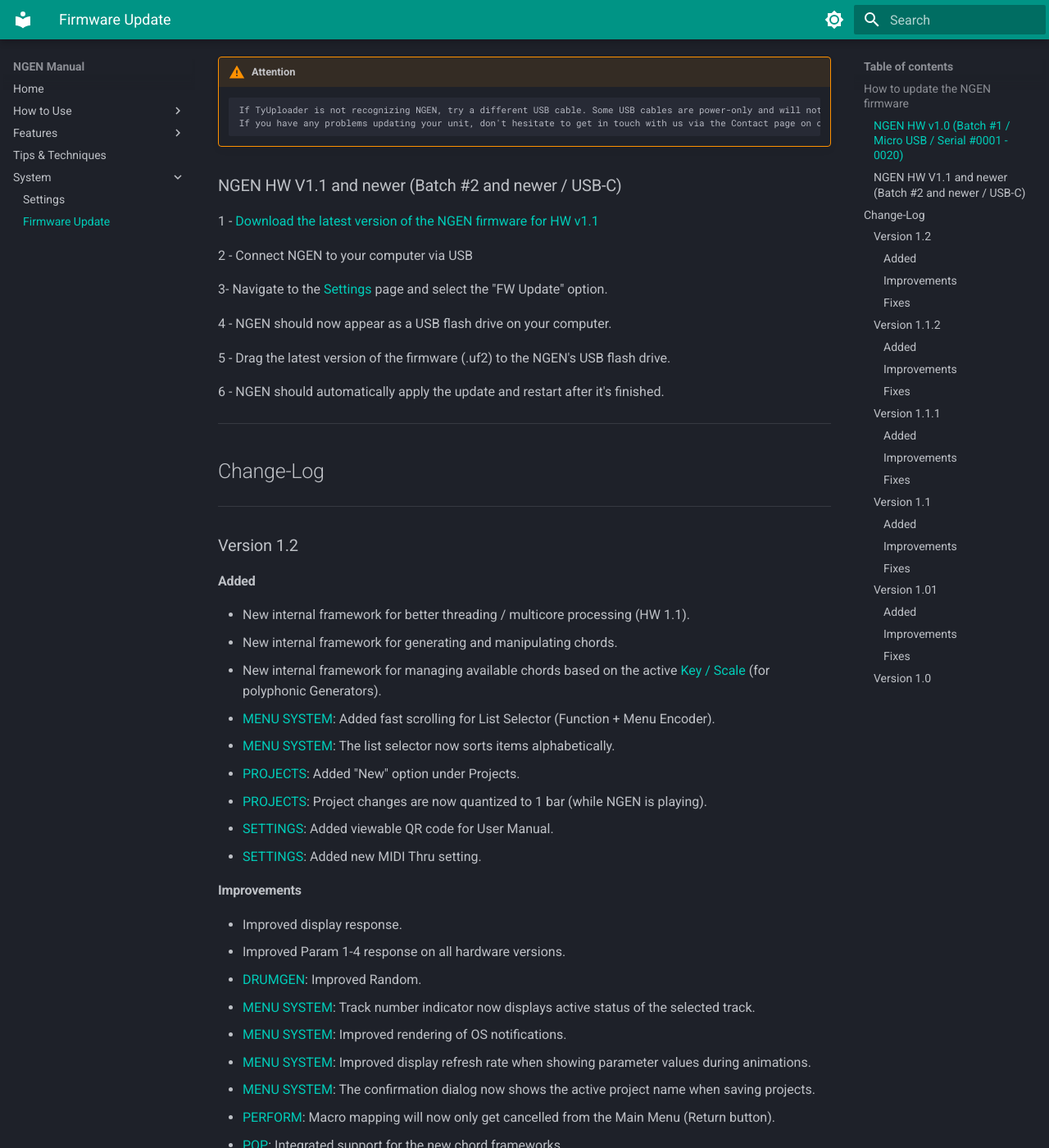
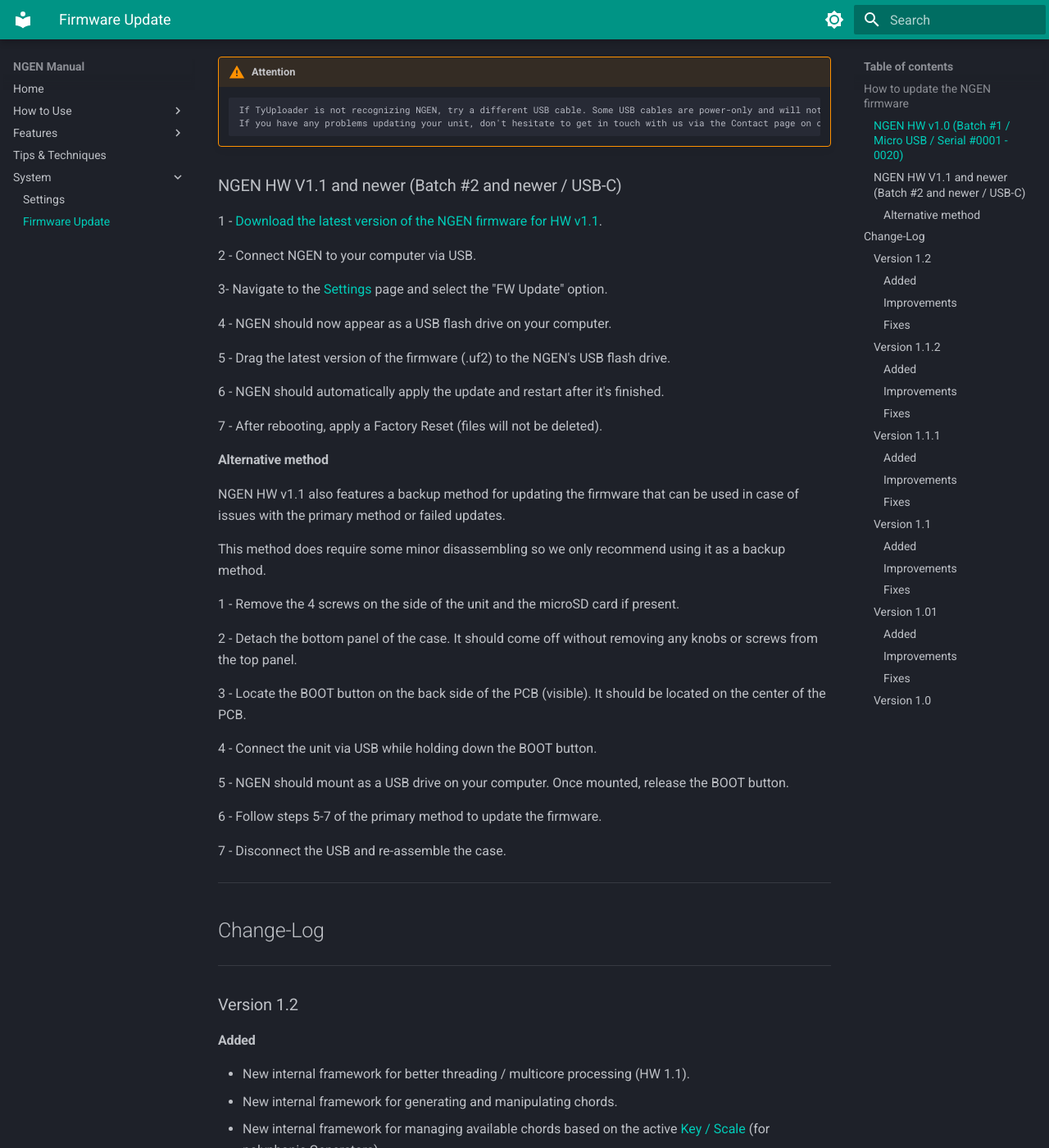
Before and after one commit to SpektroAudio/NGEN-UserManual, an MkDocs documentation site: the page built from docs/firmwareupdate.md, in a window 1280 px wide and 1400 px high, scrolled down 737 px. Shown: the whole window at 82% size. Built offline with MkDocs 1.6.1 and Material for MkDocs 9.7.7, drawn with Linux system fonts in a browser that asks for light colours.

Commit message:
Added alternative FW update method to HW v1.1

```diff
--- a/docs/firmwareupdate.md
+++ b/docs/firmwareupdate.md
@@ -32,9 +32,9 @@
 
 ### NGEN HW V1.1 and newer (Batch #2 and newer / USB-C)
 
-1 - [Download the latest version of the NGEN firmware for HW v1.1](http://files.spektroaudio.com/ngen/firmware/NGEN_FWUpdate_v12_hw11.zip)
+1 - [Download the latest version of the NGEN firmware for HW v1.1](http://files.spektroaudio.com/ngen/firmware/NGEN_FWUpdate_v12_hw11.zip).
 
-2 - Connect NGEN to your computer via USB
+2 - Connect NGEN to your computer via USB.
 
 3- Navigate to the [Settings](settings.md) page and select the "FW Update" option.
 
@@ -43,6 +43,29 @@
 5 - Drag the latest version of the firmware (.uf2) to the NGEN's USB flash drive.
 
 6 - NGEN should automatically apply the update and restart after it's finished.
+
+7 - After rebooting, apply a Factory Reset (files will not be deleted).
+
+#### Alternative method
+
+NGEN HW v1.1 also features a backup method for updating the firmware that can be used in case of issues with the primary method or failed updates.
+
+This method does require some minor disassembling so we only recommend using it as a backup method.
+
+1 - Remove the 4 screws on the side of the unit and the microSD card if present.
+
+2 - Detach the bottom panel of the case. It should come off without removing any knobs or screws from the top panel.
+
+3 - Locate the BOOT button on the back side of the PCB (visible). It should be located on the center of the PCB.
+
+4 - Connect the unit via USB while holding down the BOOT button.
+
+5 - NGEN should mount as a USB drive on your computer. Once mounted, release the BOOT button.
+
+6 - Follow steps 5-7 of the primary method to update the firmware.
+
+7 - Disconnect the USB and re-assemble the case.
+
 
 ---
 
```
Also changed, not shown: 1 other file.
